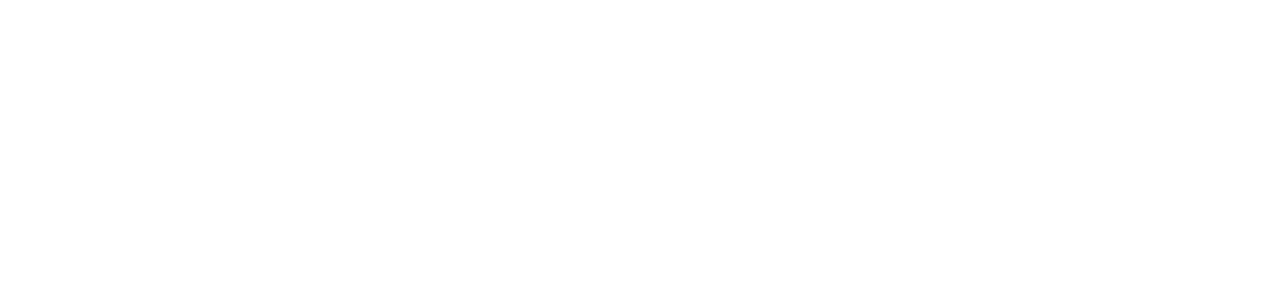
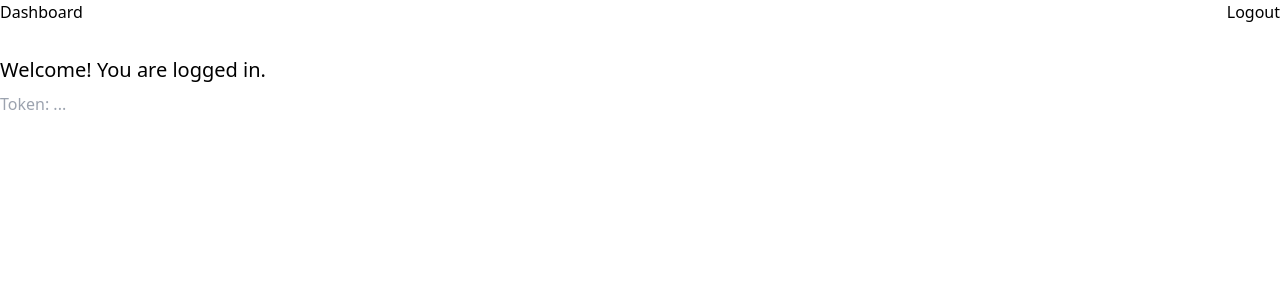
Before and after one commit to FizzaSadath/flashcard-app, a Nuxt app in the folder frontend/: page /dashboard in a window 1280 px wide. Before the commit this address had no page. Shown: the top 300 px of the page. Built offline with nearby package versions, Linux system fonts and the light colour scheme.

Commit message:
Implements a blank dashboard to which a user is navigated after login. Ensures JWT based authentication is working

```diff
--- /dev/null
+++ b/frontend/pages/dashboard.vue
@@ -0,0 +1,21 @@
+<script setup lang="ts">
+const authStore = useAuthStore()
+</script>
+
+<template>
+  <div class="min-h-screen">
+    <div class="flex justify-between items-center mb-8">
+      <h1 >Dashboard</h1>
+      <button
+        @click="authStore.logout()"
+      >
+        Logout
+      </button>
+    </div>
+
+    <div>
+      <p class="text-xl">Welcome! You are logged in.</p>
+      <p class="text-gray-400 mt-2">Token: {{ authStore.token?.substring(0, 20) }}...</p>
+    </div>
+  </div>
+</template>
```
